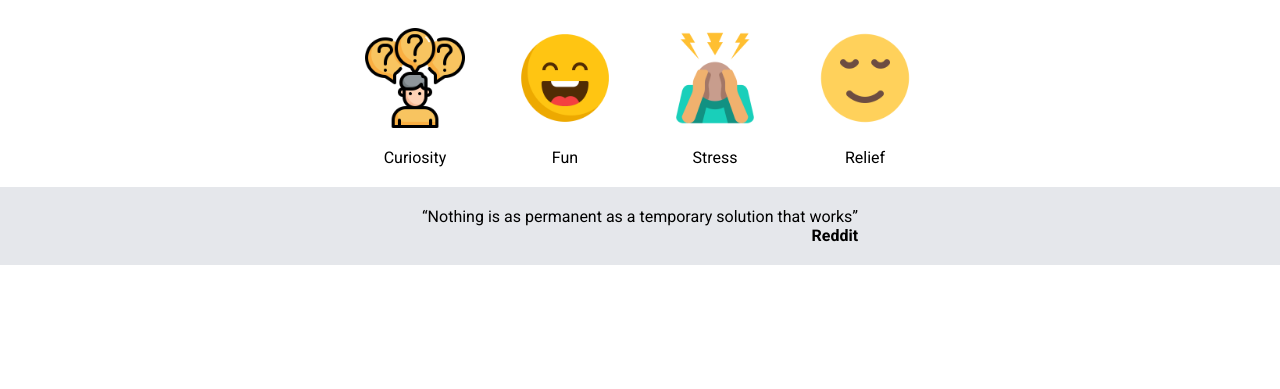
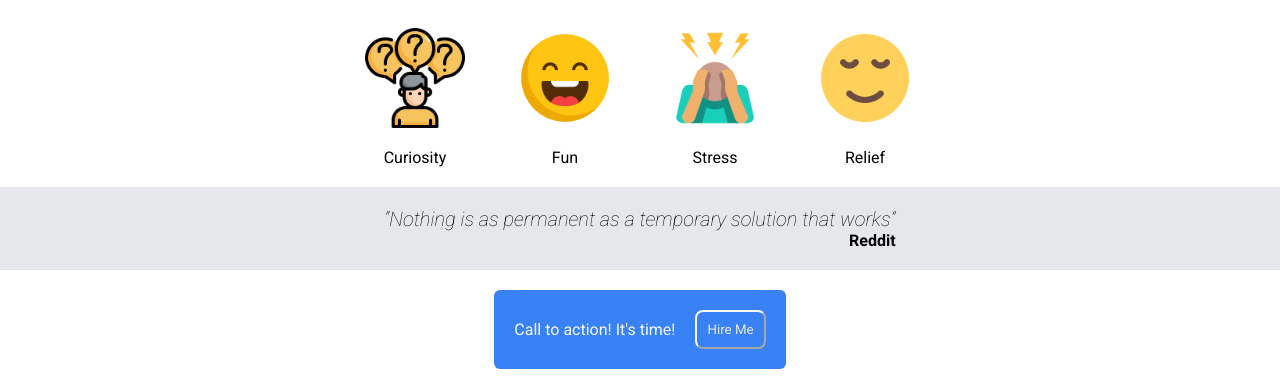
Before and after one commit to Munlaly/FlexBox-Project, a plain HTML site: page index.html in a window 1280 px wide. Shown: the part 419-808 px from the top of the page. Drawn offline with Linux system fonts and the light colour scheme.

Commit message:
Section 4 done

```diff
--- a/index.html
+++ b/index.html
@@ -51,6 +51,14 @@
     </div>
 </section>
 
+<section class="section4">
+    <btton class="content">
+         <p>Call to action! It's time!</p>
+         <button class = "hire">Hire Me</button>
+     </button>
+
+</section>
+
 <footer>
 
 </footer>
--- a/style.css
+++ b/style.css
@@ -146,11 +146,42 @@ nav{
     justify-content: center;
 }
 
-.section3 .quote .quote--text{
+.section3 .quote .quote-text{
     font-size: 20px;
+    font-weight: lighter;
+    font-style: italic;
 }
 
 .section3 .quote .author{
     align-self: flex-end;
     font-weight: bold;
 }
+
+.section4{
+    padding: 20px;
+    display: flex;
+    justify-content: center;
+    align-items: center;
+
+}
+
+.section4 .content{
+    padding: 20px;
+    background-color:#3882f6 ;
+    border-radius: 6px;
+    display: flex;
+    flex-direction:row;
+    justify-content: center;
+    align-items: center;
+    gap: 20px;
+}
+.section4 .content p{
+    color: #f9faf8;
+}
+.section4 .content .hire{
+    background-color: #3882f6;
+    border-radius: 8px;
+    border-color: #f9faf8;
+    padding: 10px;
+    color: #e5e7eb;
+}
```
